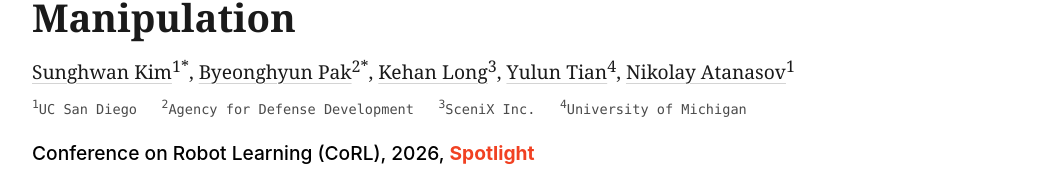
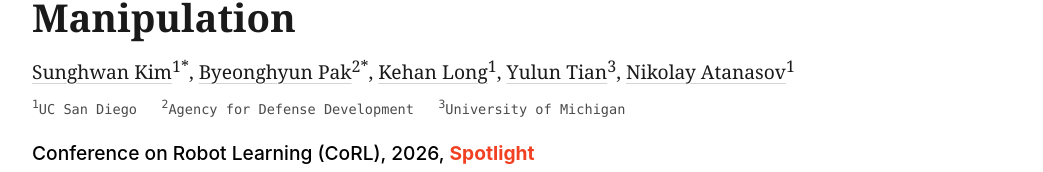
Before and after one commit to ExistentialRobotics/serf, a plain HTML site: page index.html in a window 1280 px wide. Shown: the part 140-312 px from the top of the page, without its empty margins (118-1161 px from the left). Drawn offline with Linux system fonts and the light colour scheme.

Commit message:
Update Kehan Long affiliation to UC San Diego
Co-Authored-By: Claude Opus 5.5 <noreply@anthropic.com>

```diff
--- a/index.html
+++ b/index.html
@@ -23,11 +23,11 @@
           <p class="authors">
             <a href="https://sunghwan.me/">Sunghwan Kim</a><sup>1</sup><sup>*</sup>,
             <a href="https://byeonghyunpak.github.io/">Byeonghyun Pak</a><sup>2</sup><sup>*</sup>,
-            <a href="https://kehanlong.github.io/">Kehan Long</a><sup>3</sup>,
-            <a href="https://www.tianyulun.com/">Yulun Tian</a><sup>4</sup>,
+            <a href="https://kehanlong.github.io/">Kehan Long</a><sup>1</sup>,
+            <a href="https://www.tianyulun.com/">Yulun Tian</a><sup>3</sup>,
             <a href="https://natanaso.github.io/">Nikolay Atanasov</a><sup>1</sup>
           </p>
-          <p class="affiliations"><sup>1</sup>UC San Diego &nbsp; <sup>2</sup>Agency for Defense Development &nbsp; <sup>3</sup>SceniX Inc. &nbsp; <sup>4</sup>University of Michigan</p>
+          <p class="affiliations"><sup>1</sup>UC San Diego &nbsp; <sup>2</sup>Agency for Defense Development &nbsp; <sup>3</sup>University of Michigan</p>
           <div class="venues" aria-label="Accepted venues and awards">
             <p class="venue-corl">Conference on Robot Learning (CoRL), 2026, <span class="award">Spotlight</span></p>
             <p>
```
